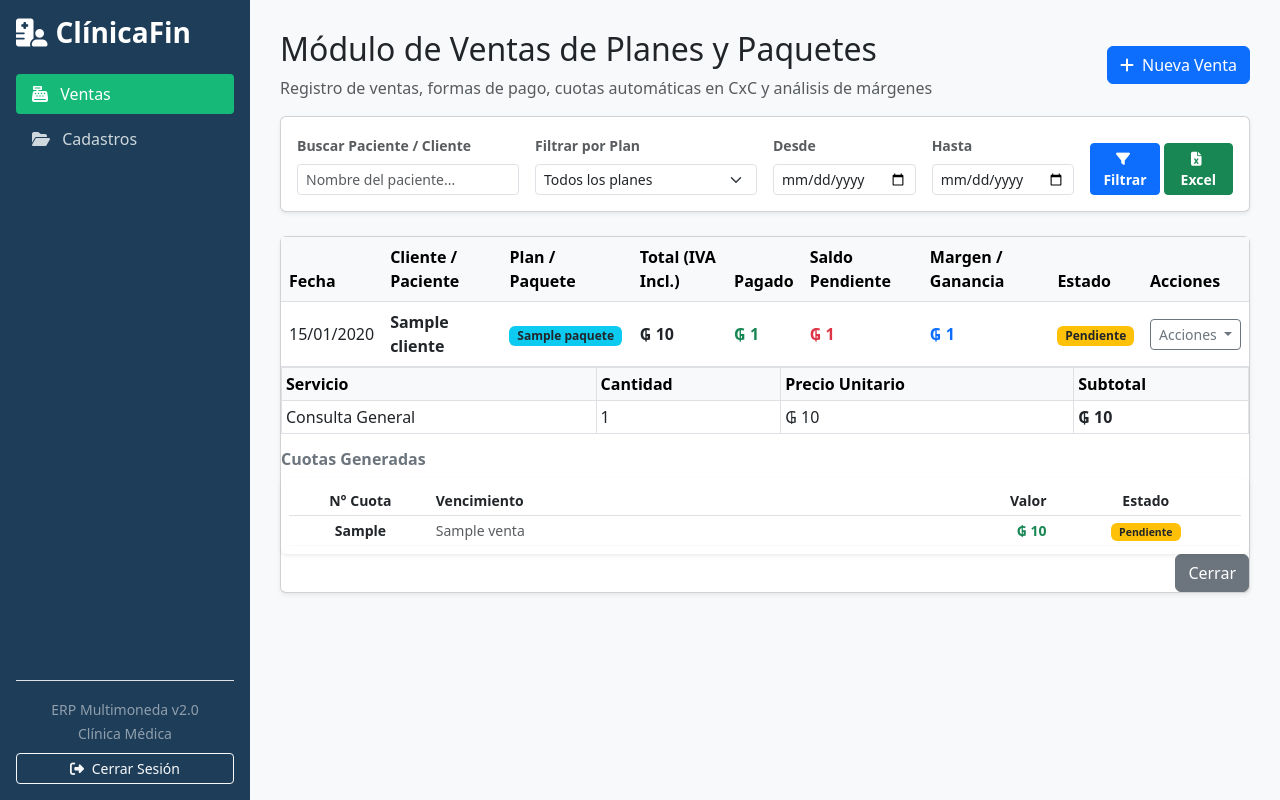
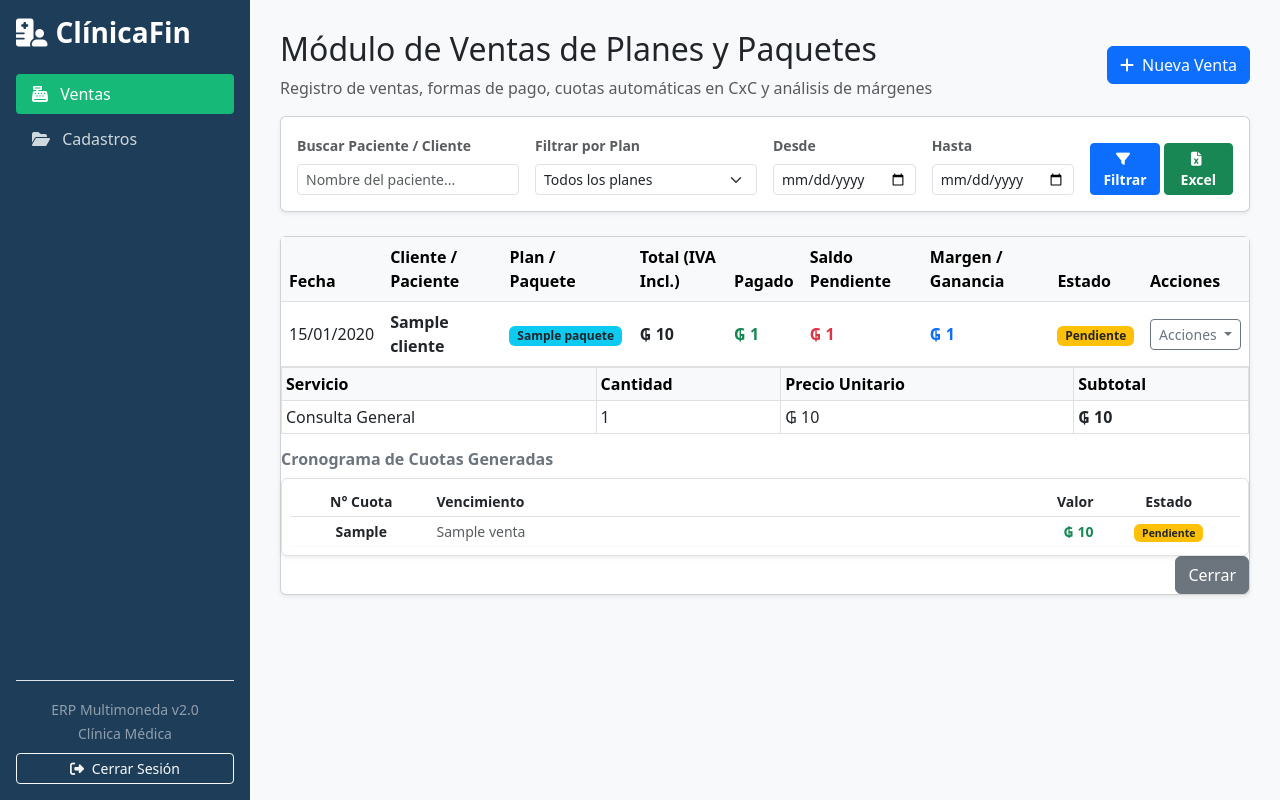
Before and after one commit to patriciafranco-web/finanzas1, a Flask app: page /ventas in a window 1280 px wide. Run offline with Flask 3, Linux system fonts and the light colour scheme; a user stored in the database is signed in; tables that the repository leaves empty hold one stand-in row (values such as "Sample post"); parts of the project's set-up code (start-up, migrations or seed data) failed here and were passed over.

Commit message:
Update ventas.html

```diff
--- a/app/templates/ventas.html
+++ b/app/templates/ventas.html
@@ -79,7 +79,7 @@
                                 Acciones
                             </button>
                             <ul class="dropdown-menu">
-                                <!-- Botón para abrir el modal de detalles -->
+                                <!-- Botón para abrir el modal de detalles con cuotas -->
                                 <li><button class="dropdown-item text-primary" data-bs-toggle="modal" data-bs-target="#modalDetallesVenta{{ v.id }}"><i class="fa-solid fa-eye me-1"></i> Ver detalles</button></li>
 
                                 {% if v.estado != 'Pagada' and v.estado != 'Cancelada' %}
@@ -104,12 +104,12 @@
                     </td>
                 </tr>
 
-                <!-- Modal de Detalles por Venta -->
+                <!-- Modal de Detalles por Venta (Incluye el cronograma de cuotas con scroll) -->
                 <div class="modal fade" id="modalDetallesVenta{{ v.id }}" tabindex="-1">
                     <div class="modal-dialog modal-lg">
                         <div class="modal-content">
                             <div class="modal-header bg-primary text-white">
-                                <h5 class="modal-title fw-bold"><i class="fas file-invoice-dollar me-2"></i> Detalle de la Venta #{{ v.id }}</h5>
+                                <h5 class="modal-title fw-bold"><i class="fas fa-file-invoice-dollar me-2"></i> Detalle de la Venta #{{ v.id }}</h5>
                                 <button type="button" class="btn-close btn-close-white" data-bs-dismiss="modal"></button>
                             </div>
                             <div class="modal-body">
@@ -167,17 +167,17 @@
                                 </table>
                                 {% endif %}
 
-                                <h6 class="fw-bold text-secondary mb-2">Cuotas Generadas</h6>
-                                <div class="card border-0 shadow-sm bg-white mb-0">
+                                <h6 class="fw-bold text-secondary mb-2">Cronograma de Cuotas Generadas</h6>
+                                <div class="card border shadow-sm bg-white mb-0">
                                     <div class="card-body p-2">
-                                        <div class="table-responsive" style="max-height: 180px; overflow-y: auto;">
+                                        <div class="table-responsive" style="max-height: 200px; overflow-y: auto;">
                                             <table class="table table-sm table-borderless mb-0 align-middle small">
                                                 <thead class="text-muted border-bottom sticky-top bg-white">
                                                     <tr>
                                                         <th class="py-1 text-center" style="width: 15%;">N° Cuota</th>
-                                                        <th class="py-1" style="width: 40%;">Vencimiento</th>
+                                                        <th class="py-1" style="width: 45%;">Vencimiento</th>
                                                         <th class="py-1 text-end" style="width: 25%;">Valor</th>
-                                                        <th class="py-1 text-center" style="width: 20%;">Estado</th>
+                                                        <th class="py-1 text-center" style="width: 15%;">Estado</th>
                                                     </tr>
                                                 </thead>
                                                 <tbody>
```
